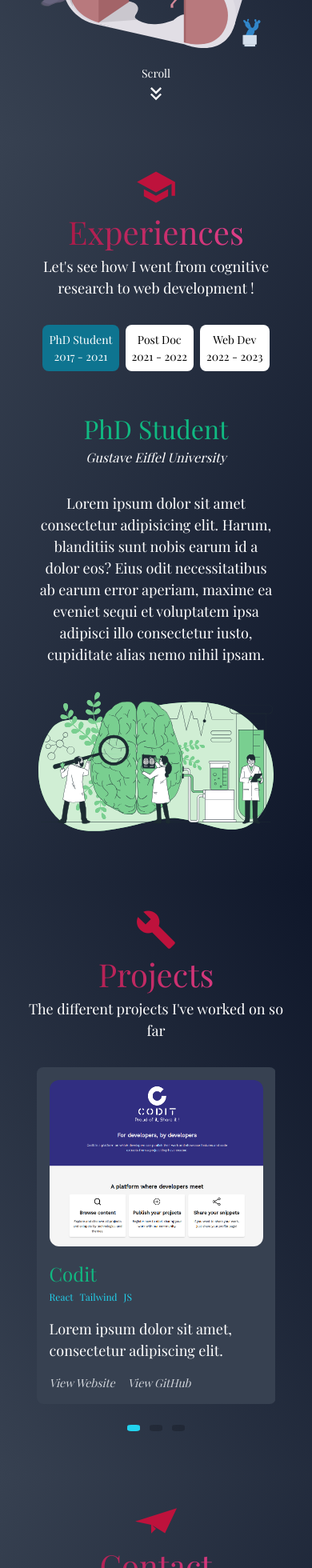
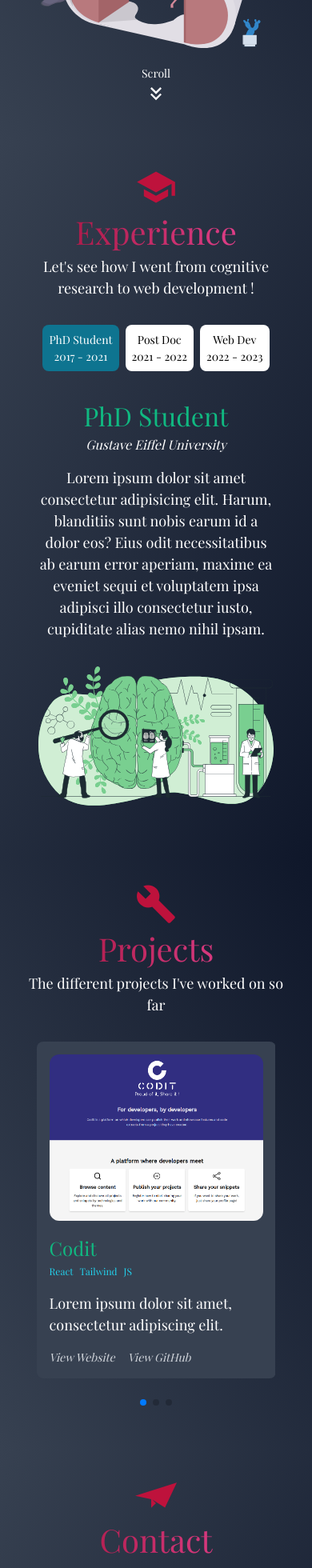
Before and after one commit to SebastienLaurentt/Portfolio-SL, a React (Vite) app: page / in a window 390 px wide. Shown: the part 693-2653 px from the top of the page at 80% size. Built offline with nearby package versions, Linux system fonts and the light colour scheme.

Commit message:
sectionHeader component created

```diff
--- a/src/components/Carousel.tsx
+++ b/src/components/Carousel.tsx
@@ -16,14 +16,15 @@ interface CarouselProps {
 
 function Carousel({ children }: CarouselProps) {
   return (
-    <Swiper style={{
-      "--swiper-pagination-bullet-width": "16px",
-      "--swiper-pagination-bullet-height": "8px",
-      "--swiper-pagination-bullet-border-radius": "30%",
-      "--swiper-pagination-color": "#22d3ee",
-      "--swiper-pagination-bullet-size": "8px",
-      "--swiper-pagination-bullet-horizontal-gap": "6px"
-    }}
+    <Swiper
+    // style={{
+    //   "--swiper-pagination-bullet-width": "16px",
+    //   "--swiper-pagination-bullet-height": "8px",
+    //   "--swiper-pagination-bullet-border-radius": "30%",
+    //   "--swiper-pagination-color": "#22d3ee",
+    //   "--swiper-pagination-bullet-size": "8px",
+    //   "--swiper-pagination-bullet-horizontal-gap": "6px"
+    // }}
       slidesPerView={1}
       spaceBetween={16}
       loop={false}
--- /dev/null
+++ b/src/components/SectionHeader.tsx
@@ -0,0 +1,19 @@
+interface SectionHeaderProps {
+    sectionTitle: string;
+    sectionDescription: string;
+  }
+
+function SectionHeader({sectionTitle, sectionDescription}: SectionHeaderProps){
+    return(
+        <>
+        <h2>
+            {sectionTitle}
+        </h2>
+        <p className="sectionDescription">
+            {sectionDescription}
+        </p>
+        </>
+    )
+}
+
+export default SectionHeader;
--- a/src/components/TypeWriter.tsx
+++ /dev/null
@@ -1,23 +0,0 @@
-import Typewriter from 'typewriter-effect';
-
-function TypeWriterText () {
-    return (
-        <Typewriter
-        options={{
-          autoStart: true,
-          loop: true,
-        }}
-          onInit={(typewriter) => {
-            typewriter.typeString('<span class="text-2xl"">From Researcher to Web Developer</span>')
-            .pauseFor(2000)
-            .deleteAll()
-            .typeString('<span <span class="text-2xl""> Welcome to my journey</span>')
-            .pauseFor(2000)
-            .deleteAll()
-            .start()
-          }}
-        />
-    );
-};
-
-export default TypeWriterText;
--- a/src/sections/Contact.tsx
+++ b/src/sections/Contact.tsx
@@ -2,14 +2,17 @@ import { SiMinutemailer } from 'react-icons/si';
 
 import { ImLocation2 } from 'react-icons/im'
 import { GrMail } from 'react-icons/gr'
+import SectionHeader from '../components/SectionHeader';
 
 function Contact () {
     return (
     <section id="contact" className="bg-gradient-to-tl from-slate-900 to-gray-700 p-8">
         <div>
           <SiMinutemailer size={52} className="mx-auto text-rose-700" />
-          <h2>Contact</h2>
-          <p className='sectionDescription'>Do you have any questions or requests? Please feel free to contact me !</p>
+          <SectionHeader
+            sectionTitle="Contact"
+            sectionDescription="Do you have any questions or requests? Please feel free to contact me !"
+          />
           <div className='flex justify-center gap-x-6 mb-8'>
             <div>
               <ImLocation2 size={52} className="mx-auto text-emerald-500 mb-2" />
--- a/src/sections/Experiences.tsx
+++ b/src/sections/Experiences.tsx
@@ -4,6 +4,7 @@ import brainlogo from '../assets/brainLogo.svg';
 import computerlogo from '../assets/computerLogo.svg';
 
 import { MdSchool } from 'react-icons/md';
+import SectionHeader from '../components/SectionHeader';
 
 
 function Experiences() {
@@ -53,8 +54,10 @@ function Experiences() {
   return (
     <section id="experiences" className="bg-gradient-to-tl from-slate-900 to-gray-700 min-h-screen p-8">
       <MdSchool size={52} className="mx-auto text-rose-700" />
-      <h2>Experiences</h2>
-      <p className='sectionDescription'>Let's see how I went from cognitive research to web development !</p>
+      <SectionHeader
+        sectionTitle="Experience"
+        sectionDescription="Let's see how I went from cognitive research to web development !"
+      />
       <div className="flex flex-row justify-center gap-x-2 md:gap-x-6 md:px-4">
         <button
           className={`${
@@ -90,7 +93,7 @@ function Experiences() {
           <span>2022 - 2023</span>
         </button>
       </div>
-      <section className="p-4 md:p-8  w-full text-center mt-8 flex flex-col">
+      <section className="p-4 md:p-8  w-full text-center mt-4 flex flex-col">
         {sectionContent}
       </section>
     </section>
--- a/src/sections/Projects.tsx
+++ b/src/sections/Projects.tsx
@@ -4,14 +4,17 @@ import data from '../data/projectsData'
 import { SwiperSlide } from 'swiper/react';
 
 import { MdBuild } from 'react-icons/md';
+import SectionHeader from '../components/SectionHeader';
 
 
 function Projects () {
     return (
     <section id="projects" className="bg-gradient-to-bl from-slate-900 to-gray-700 p-8">
         <MdBuild size={52} className="mx-auto text-rose-700" />
-        <h2>Projects</h2>
-        <p className='sectionDescription'>The different projects I've worked on so far </p>
+        <SectionHeader
+            sectionTitle="Projects"
+            sectionDescription="The different projects I've worked on so far "
+        />
         <Carousel>
             {data.map((value) => {
                 return (
--- a/src/styles/index.css
+++ b/src/styles/index.css
@@ -20,7 +20,7 @@
   }
 
   h4 {
-    @apply  italic mb-8 text-white text-md md:text-lg;
+    @apply  italic mb-4 text-white text-md md:text-lg;
   }
 
   h5 {
```
